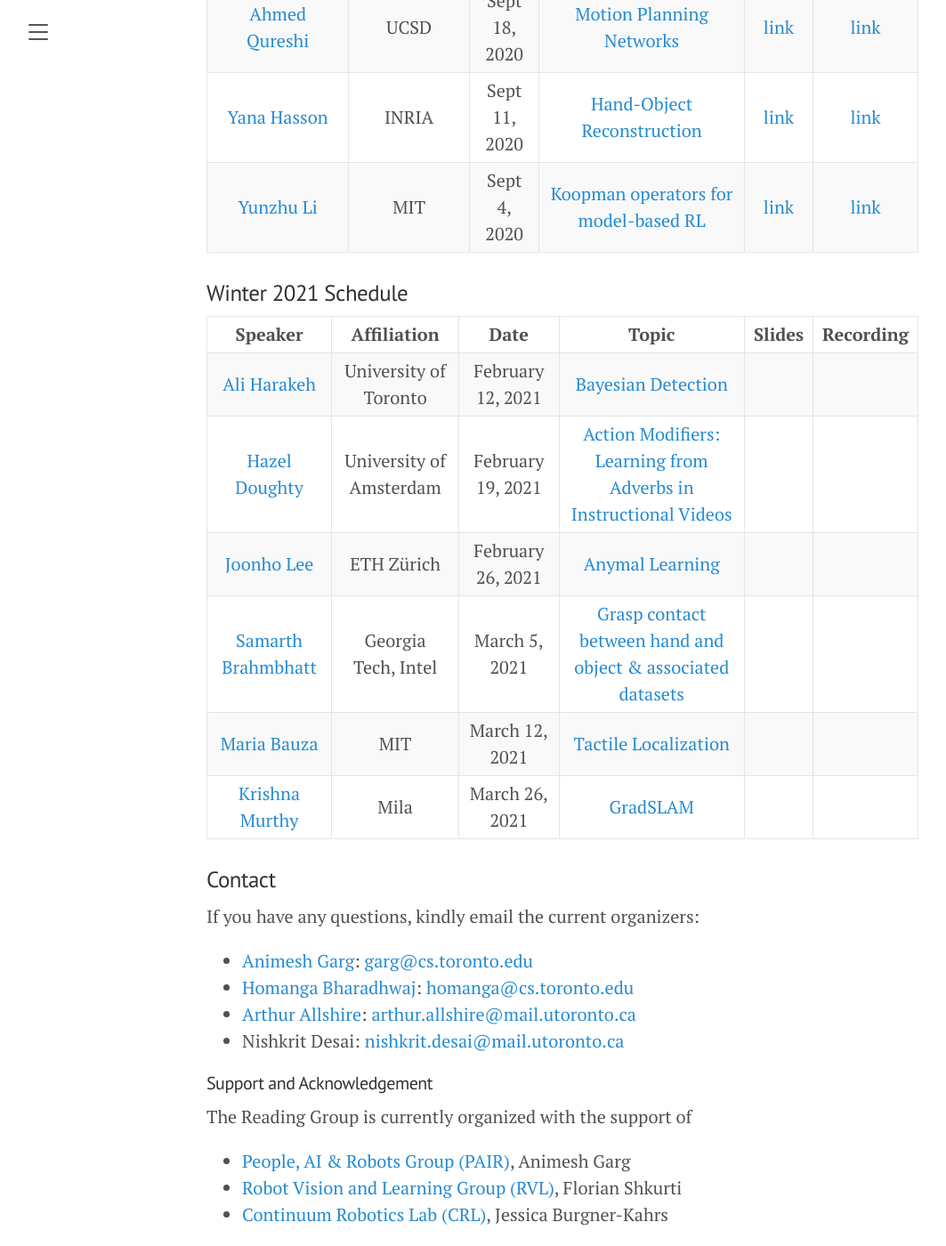
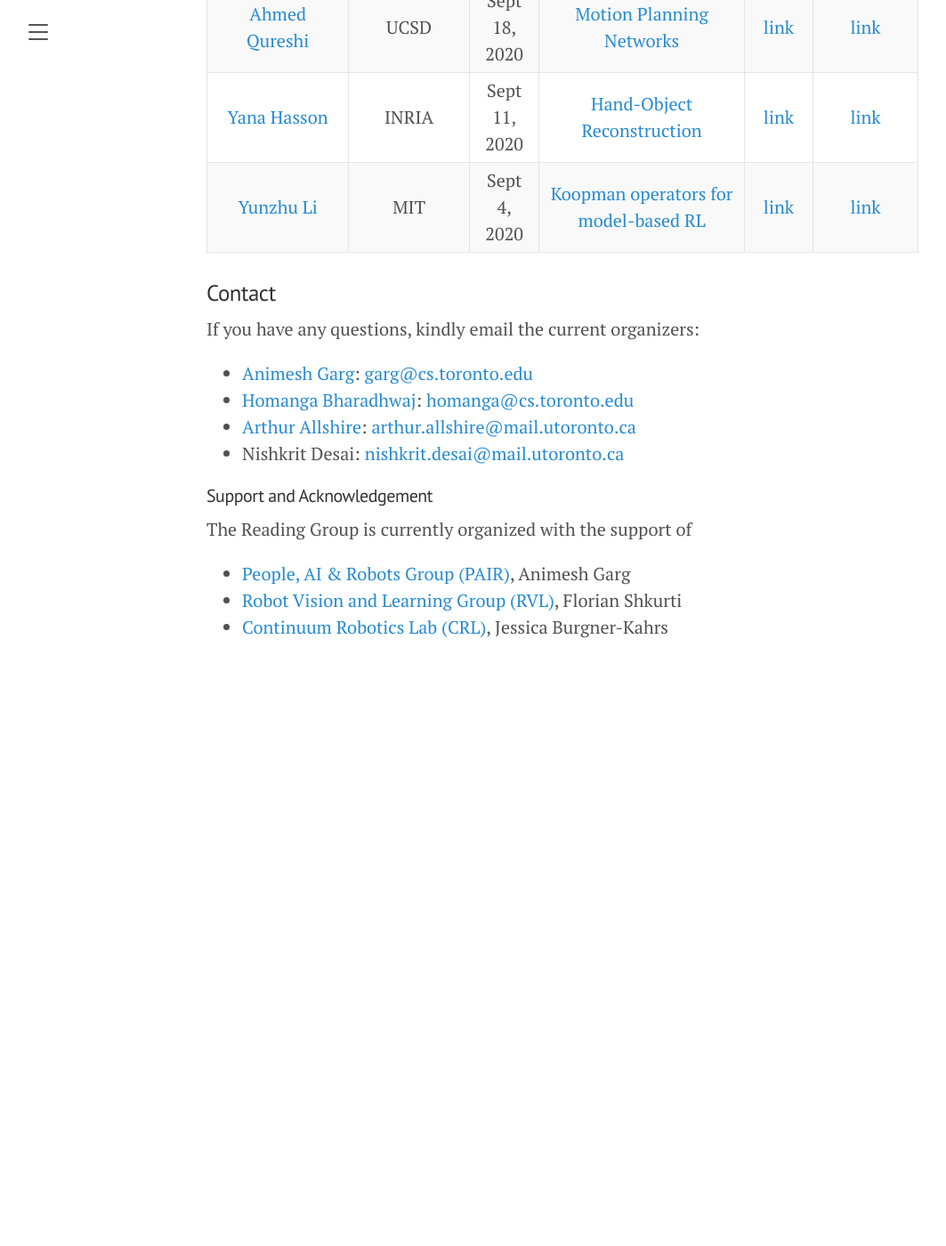
Before and after one commit to uoft-cs-robotics/toronto-air, a Jekyll site: the page built from index.md, in a window 1280 px wide and 1400 px high, scrolled down 2233 px. Shown: the whole window at 89% size, without its empty margins (8-1071 px from the left). Built offline with Jekyll 4.4.1, drawn with Linux system fonts in a browser that asks for light colours; comment, search, counter and statistics services are not loaded; after the commit the page ends 2973 px from its top, so only the background shows below that; some of the changed text lies outside the part shown.

Commit message:
Removed a copy of the Winter schedule table

```diff
--- a/index.md
+++ b/index.md
@@ -46,13 +46,12 @@ Subscribe to our list to be notified of upcoming talks:
 
 | Speaker      | Affiliation | Date      | Topic | Slides       |    Recording     |
 | :----:       |    :----:   |        :----: |     :----: |       :----: |  :----:|
-|[Ali Harakeh](https://www.aharakeh.com)| University of Toronto	| February 12, 2021| [Bayesian Object Detection](https://arxiv.org/pdf/1903.03838.pdf)| ||
+|[Ali Harakeh](https://www.aharakeh.com)| University of Toronto	| February 12, 2021| [Bayesian Detection](https://openreview.net/pdf?id=YLewtnvKgR7)| ||
 |[Hazel Doughty](https://hazeldoughty.github.io)|University of Amsterdam| February 19, 2021| 	[Action Modifiers: Learning from Adverbs in Instructional Videos](https://arxiv.org/abs/1912.06617)|||
 |[Joonho Lee](https://twitter.com/junja941?lang=en)| ETH Zürich| February 26, 2021|[Anymal Learning](https://arxiv.org/pdf/2011.08811.pdf) |||
 |[Samarth Brahmbhatt](https://samarth-robo.github.io)| Georgia Tech, Intel| March 5, 2021| [Grasp contact between hand and object & associated datasets](https://smartech.gatech.edu/handle/1853/63585)|
 |[Maria Bauza](http://web.mit.edu/bauza/www/)| MIT| March 12, 2021| [Tactile Localization](https://arxiv.org/abs/1904.10944)|||
 |[Krishna Murthy](https://krrish94.github.io)| Mila| March 26, 2021| [GradSLAM](https://gradslam.github.io/)|||
-
 
 ### Fall 2020 Schedule
 
@@ -69,17 +68,6 @@ Subscribe to our list to be notified of upcoming talks:
 | [Yana Hasson](https://hassony2.github.io/)   | INRIA        | Sept 11, 2020     |  [Hand-Object Reconstruction](https://hassony2.github.io/handobjectconsist.html)  | [link](https://www.rocq.inria.fr/cluster-willow/yhasson/presentations/2020_09_11_handobj/)     |     [link](https://www.youtube.com/watch?v=gAqIngwZN0E)      |
 | [Yunzhu Li](https://people.csail.mit.edu/liyunzhu/)      | MIT       | Sept 4, 2020   | [Koopman operators for model-based RL](https://openreview.net/forum?id=H1ldzA4tPr)    |  [link](public/assets/files/yunzhu_li_koopman.pdf)   |    [link](https://www.youtube.com/watch?v=y_j53bkKzq8)      |
 
-### Winter 2021 Schedule
-
-| Speaker      | Affiliation | Date      | Topic | Slides       |    Recording     |
-| :----:       |    :----:   |        :----: |     :----: |       :----: |  :----:|
-|[Ali Harakeh](https://www.aharakeh.com)| University of Toronto	| February 12, 2021| [Bayesian Detection](https://openreview.net/pdf?id=YLewtnvKgR7)| ||
-|[Hazel Doughty](https://hazeldoughty.github.io)|University of Amsterdam| February 19, 2021| 	[Action Modifiers: Learning from Adverbs in Instructional Videos](https://arxiv.org/abs/1912.06617)|||
-|[Joonho Lee](https://twitter.com/junja941?lang=en)| ETH Zürich| February 26, 2021|[Anymal Learning](https://arxiv.org/pdf/2011.08811.pdf) |||
-|[Samarth Brahmbhatt](https://samarth-robo.github.io)| Georgia Tech, Intel| March 5, 2021| [Grasp contact between hand and object & associated datasets](https://smartech.gatech.edu/handle/1853/63585)|
-|[Maria Bauza](http://web.mit.edu/bauza/www/)| MIT| March 12, 2021| [Tactile Localization](https://arxiv.org/abs/1904.10944)|||
-|[Krishna Murthy](https://krrish94.github.io)| Mila| March 26, 2021| [GradSLAM](https://gradslam.github.io/)|||
-
 ### Contact
 If you have any questions, kindly email the current organizers:
 - [Animesh Garg](https://animesh.garg.tech/): [garg@cs.toronto.edu](mailto:garg@cs.toronto.edu)
```
